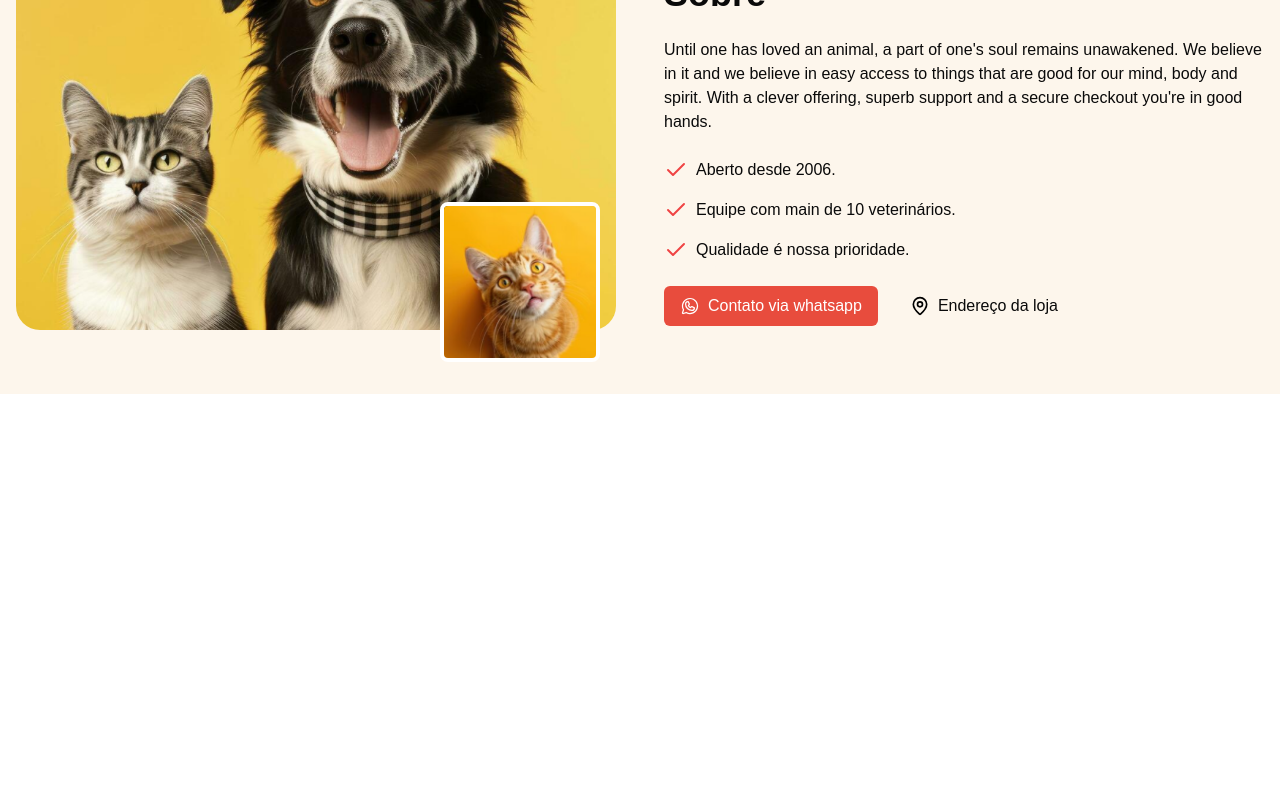
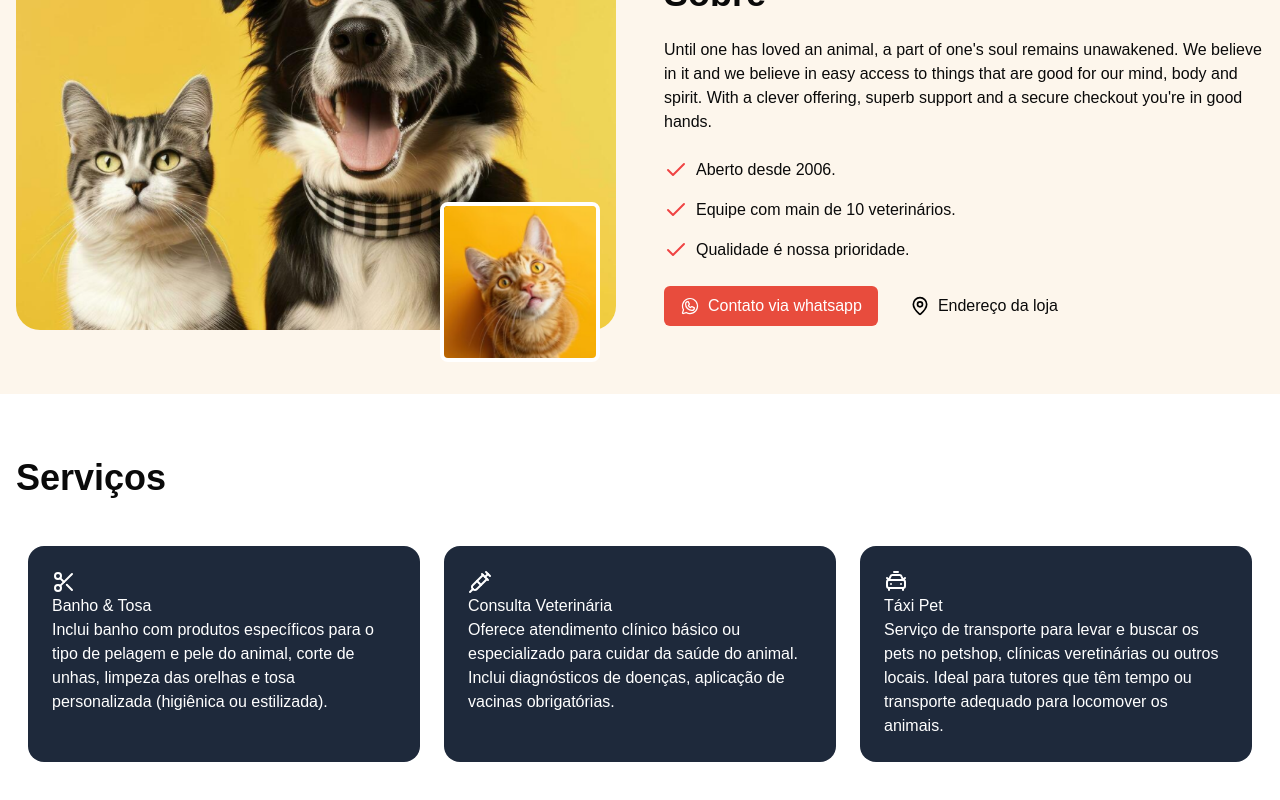
Before and after one commit to bdancost/pet_dev, a Next.js app: page / in a window 1280 px wide. Shown: the part 657-1457 px from the top of the page. Before the commit the page ends 1051 px from the top, so only its background shows below. Built offline with nearby package versions, Linux system fonts and the light colour scheme.

Commit message:
Criando Carrosel

```diff
--- a/package.json
+++ b/package.json
@@ -13,6 +13,7 @@
     "@radix-ui/react-slot": "^1.1.1",
     "class-variance-authority": "^0.7.1",
     "clsx": "^2.1.1",
+    "embla-carousel-react": "^8.5.2",
     "lucide-react": "^0.474.0",
     "next": "15.1.6",
     "react": "^19.0.0",
--- /dev/null
+++ b/src/app/_components/services.jsx
@@ -0,0 +1,102 @@
+"use client";
+
+import useEmblaCarousel from "embla-carousel-react";
+import {
+  ChevronLeft,
+  ChevronRight,
+  Scissors,
+  Syringe,
+  CarTaxiFront,
+  Hotel,
+} from "lucide-react";
+import { WhatsappLogo } from "@phosphor-icons/react";
+
+const services = [
+  {
+    title: "Banho & Tosa",
+    description:
+      "Inclui banho com produtos específicos para o tipo de pelagem e pele do animal, corte de unhas, limpeza das orelhas e tosa personalizada (higiênica ou estilizada).",
+    duration: "1h",
+    price: "$50",
+    icon: <Scissors />,
+    linkText:
+      "Olá, vi no site sobre Banho e Tosa e gostaria de mais informações.",
+  },
+  {
+    title: "Consulta Veterinária",
+    description:
+      "Oferece atendimento clínico básico ou especializado para cuidar da saúde do animal. Inclui diagnósticos de doenças, aplicação de vacinas obrigatórias.",
+    duration: "1h",
+    price: "$45",
+    icon: <Syringe />,
+    linkText:
+      "Olá, vi no site sobre Consulta Veterinária e gostaria de mais informações.",
+  },
+  {
+    title: "Táxi Pet",
+    description:
+      "Serviço de transporte para levar e buscar os pets no petshop, clínicas veretinárias ou outros locais. Ideal para tutores que têm tempo ou transporte adequado para locomover os animais.",
+    duration: "2h",
+    price: "$80",
+    icon: <CarTaxiFront />,
+    linkText: "Olá, vi no site sobre Táxi Pet e gostaria de mais informações.",
+  },
+  {
+    title: "Hotel para pets",
+    description:
+      "Serviço de hospedagem para animais de estimação, ideal para quando os tutores precisam viajar ou se ausentar por alguns dias. Os pets ficam acomodados em espaços seguros e confortáveis.",
+    duration: "1h",
+    price: "$60",
+    icon: <Hotel />,
+    linkText:
+      "Olá, vi no site sobre Hotel para pets e gostaria de mais informações.",
+  },
+];
+
+export function Services() {
+  const [emblaRef, emblaApi] = useEmblaCarousel({
+    loop: false,
+    align: "start",
+    slidesToScroll: 1,
+    breakpoints: {
+      "(min-width: 768px)": { slidesToScroll: 3 },
+    },
+  });
+
+  return (
+    <section className="bg-white py-16">
+      <div className="container mx-auto px-4">
+        <div>
+          <h2 className="text-4xl font-bold mb-12">Serviços</h2>
+
+          <div className="relative">
+            <div className="overflow-hidden" ref={emblaRef}>
+              <div className="flex">
+                {services.map((item, index) => (
+                  <div
+                    key={index}
+                    className="flex-[0_0_100%] min-w-0 md:flex-[0_0_calc(100%/3)] px-3"
+                  >
+                    <article className="bg-[#1e293b] text-white rounded-2xl p-6 space-y-4 h-full flex flex-col">
+                      <div className="flex-1 flex items-start justify-between">
+                        <div>
+                          <span className="text-3xl font-bold">
+                            {item.icon}
+                          </span>
+                          <div>
+                            <h3>{item.title}</h3>
+                            <p>{item.description}</p>
+                          </div>
+                        </div>
+                      </div>
+                    </article>
+                  </div>
+                ))}
+              </div>
+            </div>
+          </div>
+        </div>
+      </div>
+    </section>
+  );
+}
--- a/src/app/page.tsx
+++ b/src/app/page.tsx
@@ -1,11 +1,13 @@
 import { Hero } from "./_components/hero";
 import { About } from "./_components/about";
+import { Services } from "./_components/services";
 
 export default function Home() {
   return (
     <main>
       <Hero />
       <About />
+      <Services />
     </main>
   );
 }
```
Also changed, not shown: 1 other file (tests, documents, lock files or other folders).
